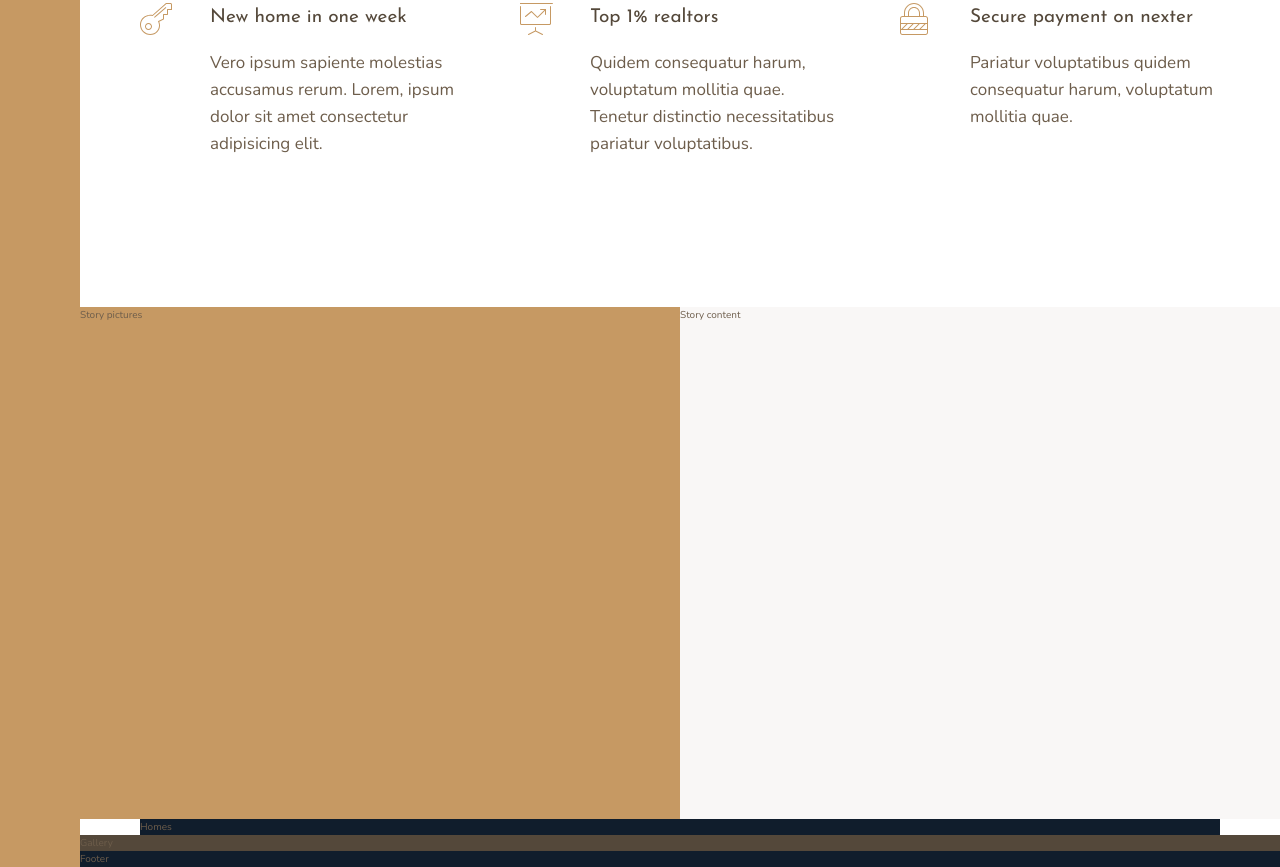
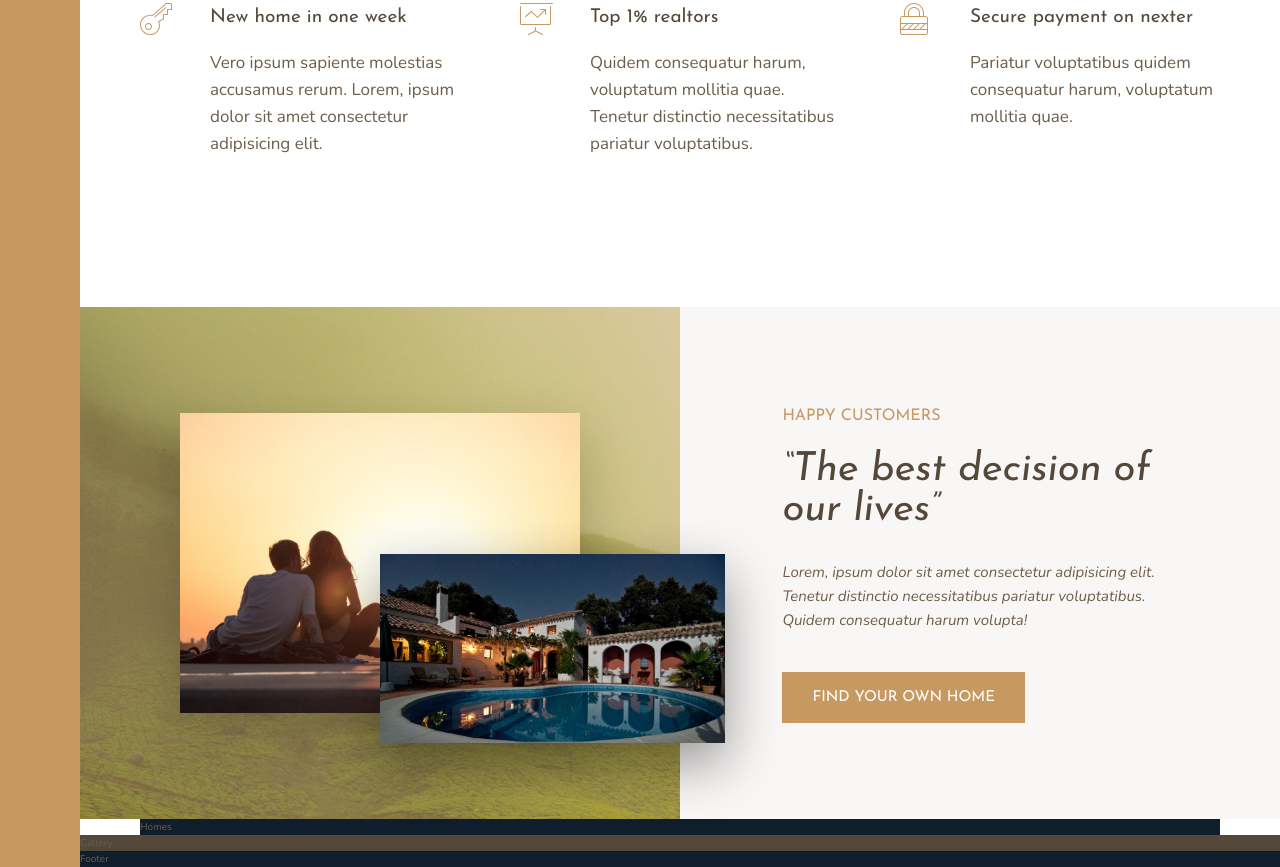
Before and after one commit to leonardogiglio/nexter, a website: page index.html in a window 1280 px wide. Shown: the part 1001-1868 px from the top of the page. Drawn offline with nearby package versions, Linux system fonts and the light colour scheme.

Commit message:
Story section

```diff
--- a/index.html
+++ b/index.html
@@ -88,11 +88,17 @@
         </section>
 
         <div class="story__pictures">
-            Story pictures
+            <img src="./img/story-1.jpeg" alt="Couple with new house" class="story__img--1">
+            <img src="./img/story-2.jpeg" alt="New house" class="story__img--2">
         </div>
 
         <div class="story__content">
-            Story content
+            <h3 class="heading-3 mb-sm">Happy Customers</h3>
+            <h2 class="heading-2 heading-2--dark mb-md">&ldquo;The best decision of our lives&rdquo;</h2>
+            <p class="story__text">
+                Lorem, ipsum dolor sit amet consectetur adipisicing elit. Tenetur distinctio necessitatibus pariatur voluptatibus. Quidem consequatur harum volupta!
+            </p>
+            <button class="btn">Find your own home</button>
         </div>
 
         <section class="homes">
--- a/sass/_story.scss
+++ b/sass/_story.scss
@@ -3,10 +3,44 @@
     &__pictures{
         background-color: $color-primary;
         grid-column: full-start / col-end 4;
+        background-image: linear-gradient(rgba($color-primary, .5), rgba($color-primary, .5)),
+                        url(../img/back.jpg);
+
+        display: grid;
+        grid-template-rows: repeat(6, 1fr);
+        grid-template-columns: repeat(6, 1fr);
+        align-items: center;
+    }
+
+    &__img--1{
+        width: 100%;
+        grid-row: 2 / 6;
+        grid-column: 2 / 6;
+        box-shadow: 0 2rem 5rem rgba(#000000, .2);
+    }
+
+    &__img--2{
+        width: 115%;
+        grid-row: 4 / 6;
+        grid-column: 4 / 7;
+        z-index: 20;
+        box-shadow: 0 2rem 5rem rgba(#000000, .4);
     }
 
     &__content{
         background-color: $color-grey-light-1;
         grid-column: col-start 5 / full-end;
+
+        padding: 6rem 8vw;
+        display: flex;
+        flex-direction: column;
+        justify-content: center;
+        align-items: flex-start;
+    }
+
+    &__text{
+        font-size: 1.5rem;
+        font-style: italic;
+        margin-bottom: 4rem;
     }
 }
--- a/sass/_typography.scss
+++ b/sass/_typography.scss
@@ -9,10 +9,19 @@
 
 .heading-2{
     @extend %heading;
+    font-size: 4rem;
+    line-height: 1;
+    font-style: italic;
+
+    &--light{ color: $color-grey-light-1 };
+    &--dark{ color: $color-grey-dark-1 };
 }
 
 .heading-3{
     @extend %heading;
+    font-size: 1.6rem;
+    color: $color-primary;
+    text-transform: uppercase;
 }
 
 .heading-4{
@@ -22,3 +31,25 @@
     &--light{ color: $color-grey-light-1 };
     &--dark{ color: $color-grey-dark-1 };
 }
+
+.btn{
+    background-color: $color-primary;
+    color: #fff;
+    border: none;
+    border-radius: 0;
+    font-family: $font-display;
+    font-size: 1.5rem;
+    text-transform: uppercase;
+    padding: 1.8rem 3rem;
+    cursor: pointer;
+    transition: all .2s;
+
+    &:hover{
+        background-color: $color-primary-dark;
+    }
+}
+
+.mb-sm{ margin-bottom: 2rem; }
+.mb-md{ margin-bottom: 3rem; }
+.mb-lg{ margin-bottom: 4rem; }
+.mb-hg{ margin-bottom: 8rem; }
```
Also changed, not shown: css/style.css.
